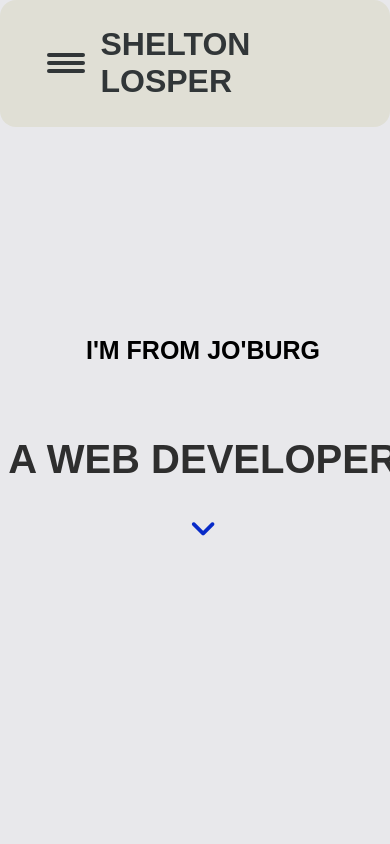
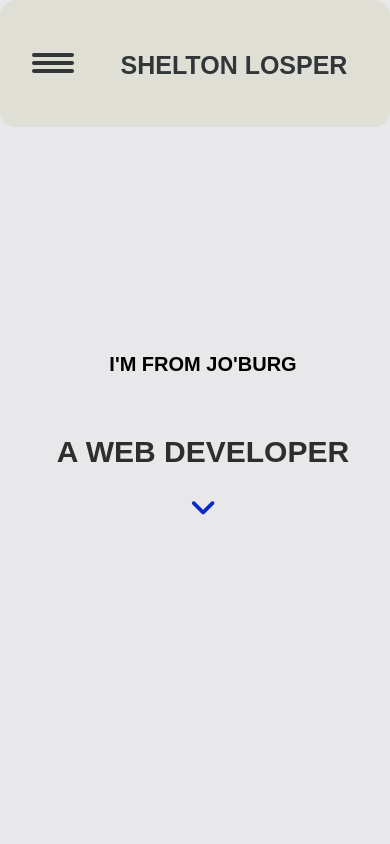
Before and after one commit to sumo-king/whywebsite.github.io, a website: page index.html in a window 390 px wide. Shown: the top 844 px of the page. Drawn offline with Linux system fonts and the light colour scheme; a web font is replaced by a local one.

Commit message:
Add files via upload

```diff
--- a/styles.css
+++ b/styles.css
@@ -249,12 +249,22 @@ footer{
 }
 
 @media screen and (max-width: 480px){
+    .logo{
+        left: 10px;
+        padding: 0;
 
+    }
+    .header-menu{
+        gap: 0px;
+    }
+    .header-menu .logo .heading{
+        font-size: 25px;
+    }
     .header-menu .header-list{
         display: none;
     }
     .burger{
-        margin-left: 2em;
+        margin-left: 1em;
         display: block;
         z-index: 3;
         background-color: transparent;
@@ -273,13 +283,23 @@ footer{
 
     }
 
+    .intro-section h2{
+        font-size: 20px;
+    }
+
+    .intro-section h1{
+        font-size: 30px;
+    }
     .inner-about .about-image img{
         margin-top: 200px;
         height: 300px;
-        width: 170px;
+        width: 150px;
+    }
+
+    .inner-about .about-text{
     }
     .inner-about .about-text h1{
-        font-size: 50px;
+        font-size: 40px;
     }
 
     .inner-about .about-text .my-links{
```
